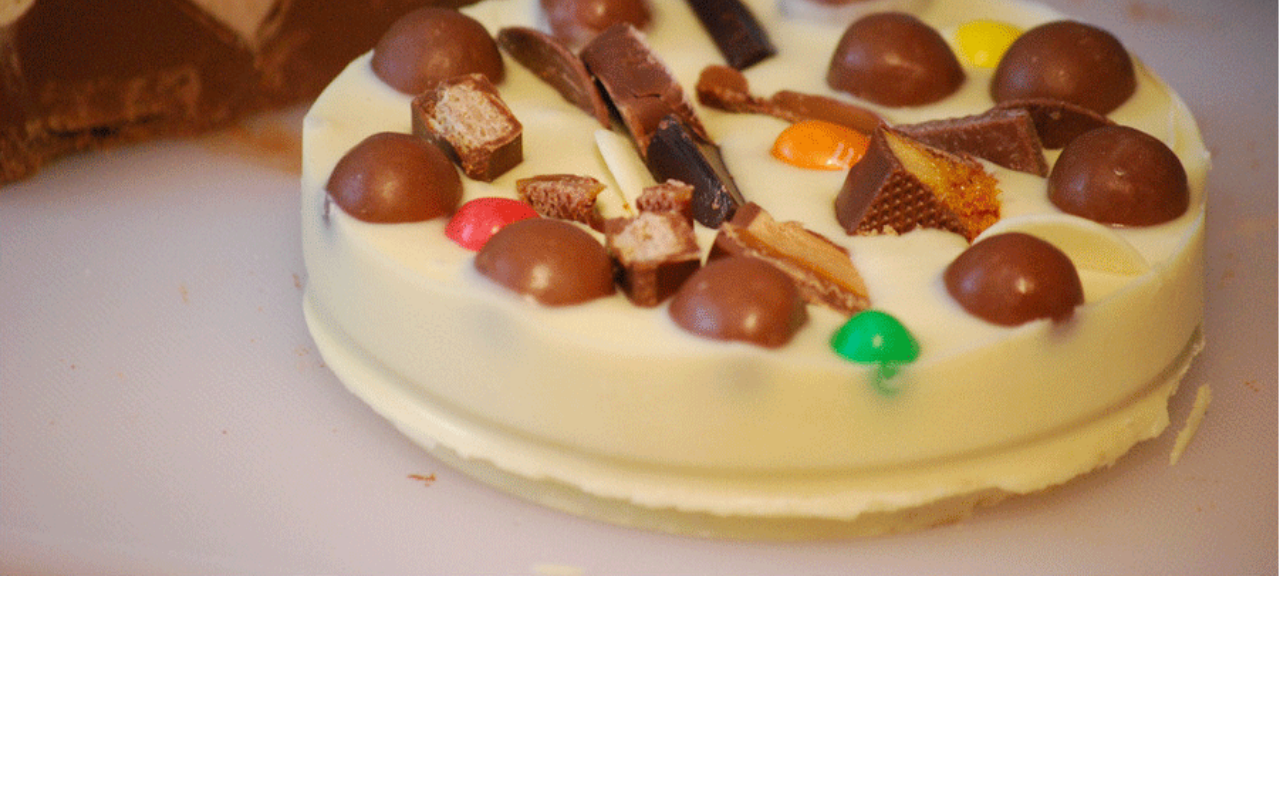
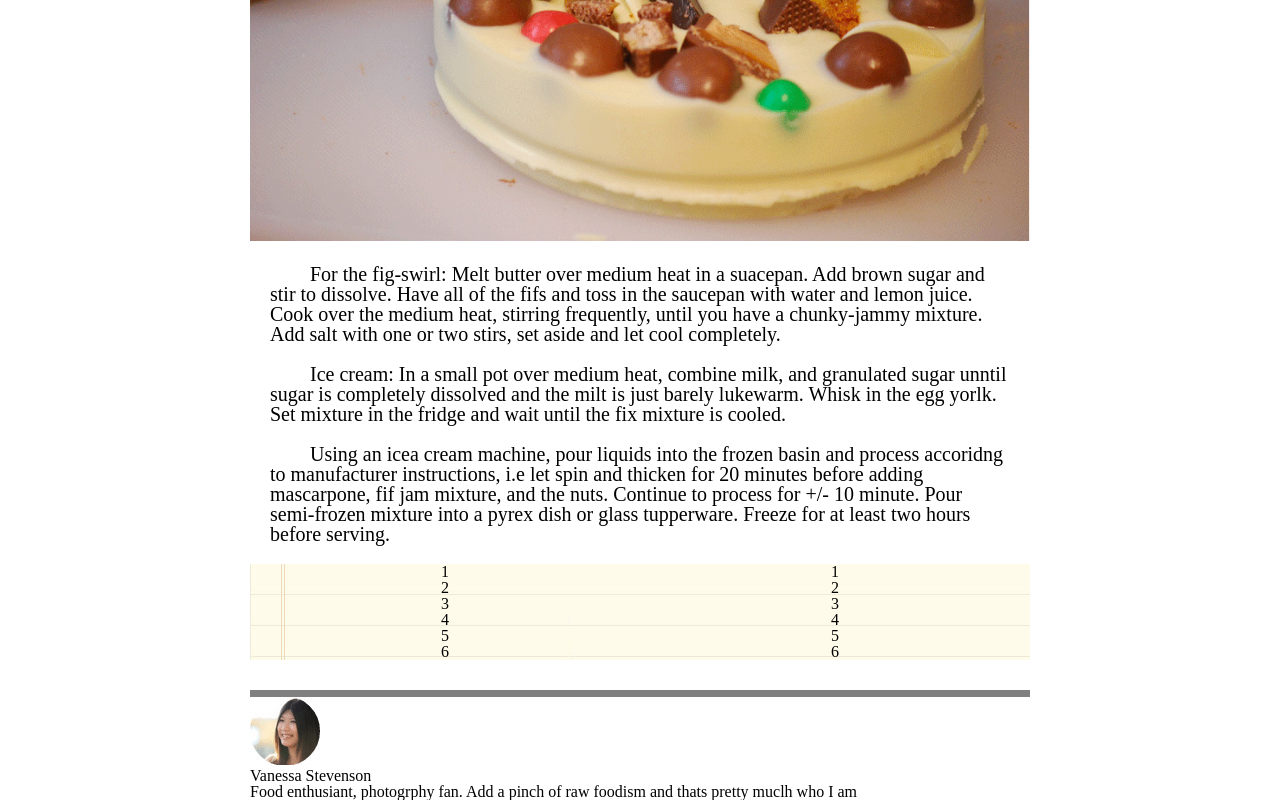
Before and after one commit to adamowada/Lab10-Choc-pizza, a plain HTML site: page index.html in a window 1280 px wide. Shown: the part 395-1195 px from the top of the page. Before the commit the page ends 974 px from the top, so only its background shows below. Drawn offline with Linux system fonts and the light colour scheme.

Commit message:
Chocolate Pizza

```diff
--- a/css/style.css
+++ b/css/style.css
@@ -31,3 +31,32 @@ header {
   padding: 0px; */
   width: 100%;
 }
+
+.recipe-text {
+  font-size: 20px;
+  text-indent: 2em;
+  margin: 20px;
+}
+
+#ingredients {
+  display: block;
+  margin-left: auto;
+  margin-right: auto;
+  width: 100%;
+}
+
+html {
+  margin-left: 250px;
+  margin-right: 250px;
+}
+
+#recipe-list {
+  background-image: url("/images/list-bg.png");
+  display: flex;
+  justify-content: space-around;
+  margin-bottom: 30px;
+}
+
+footer {
+  border-top: 7px solid gray;
+}
--- a/index.html
+++ b/index.html
@@ -48,9 +48,59 @@
         <section>
           <img src="images/choco-pizza.png" id="pizza-image">
         </section>
+
+        <section>
+          <p class = "recipe-text">For the fig-swirl: Melt butter over medium heat in a suacepan. Add brown sugar and stir to dissolve.
+            Have all of the fifs and toss in the saucepan with water and lemon juice. Cook over the medium heat, stirring frequently, until you have a chunky-jammy mixture.
+            Add salt with one or two stirs, set aside and let cool completely.</p>
+
+            <p  class = "recipe-text">Ice cream: In a small pot over medium heat, combine milk, and granulated sugar unntil sugar is completely dissolved
+            and the milt is just barely lukewarm. Whisk in the egg yorlk. Set mixture in the fridge and wait until the fix mixture is cooled.</p>
+
+            <p class = "recipe-text">Using an icea cream machine, pour liquids into the frozen basin and process accoridng to manufacturer instructions, i.e let spin and thicken for 20 minutes before adding mascarpone, fif jam mixture, and the nuts.
+            Continue to process for +/- 10 minute. Pour semi-frozen mixture into a pyrex dish or glass tupperware.
+            Freeze for at least two hours before serving.
+          </p>
+        </section>
+
+        <div id="recipe-list">
+          <ul id="left-list">
+            <li>1</li>
+            <li>2</li>
+            <li>3</li>
+            <li>4</li>
+            <li>5</li>
+            <li>6</li>
+
+          </ul>
+
+          <ul id="right-list">
+            <li>1</li>
+            <li>2</li>
+            <li>3</li>
+            <li>4</li>
+            <li>5</li>
+            <li>6</li>
+
+          </ul>
+
+
+
+        </div>
+
+
+
       </main>
 
       <footer>
+        <img src="images/van-pic.png">
+        <ul>
+          <li>Vanessa Stevenson</li>
+          <li>Food enthusiant, photogrphy fan. Add a pinch of raw foodism and thats pretty muclh who I am</li>
+
+
+        </ul>
+
 
       </footer>
 
```
